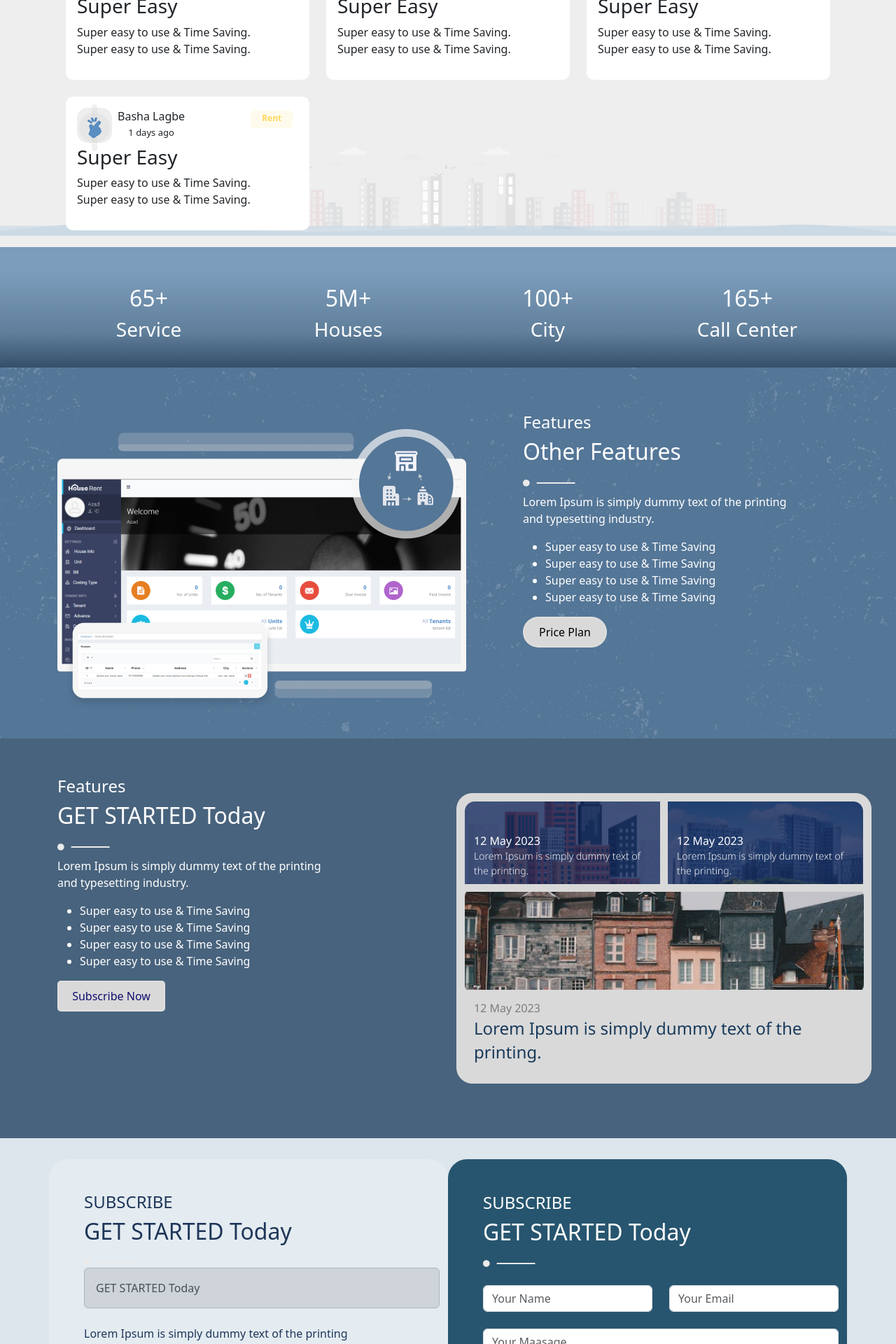
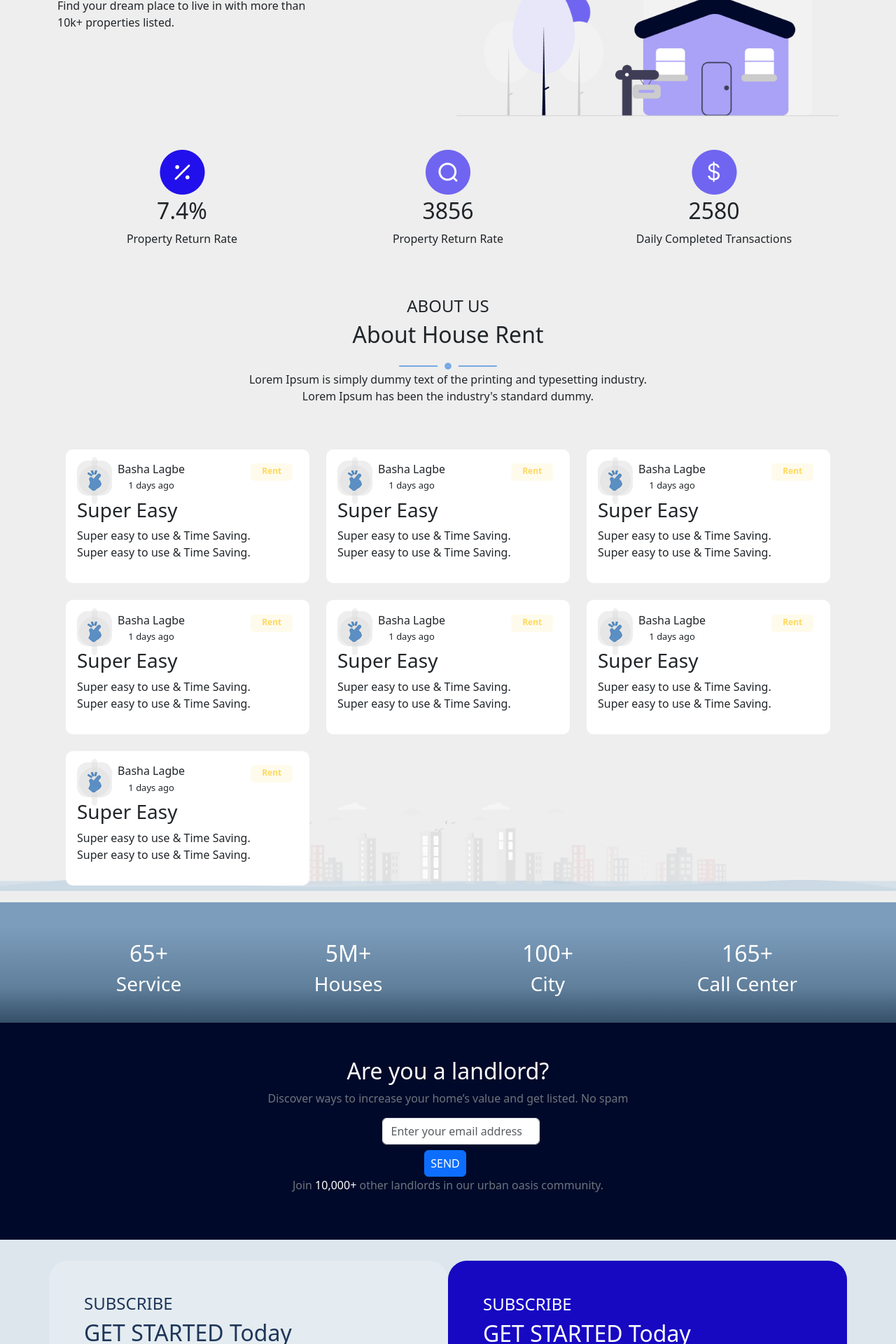
Before and after one commit to Saif-Tasnim/Basa_Lagbe, a Django app: page / in a window 1280 px wide; the page is wider, and only the part inside the window is pictured. Shown: the part 2360-4280 px from the top of that part at 70% size. Run offline with Django 4.2, Linux system fonts and the light colour scheme.

Commit message:
adding new section

```diff
--- a/static/css/style.css
+++ b/static/css/style.css
@@ -132,7 +132,7 @@ a {
   padding-bottom: 30px;
 }
 .contactoday {
-  background: #27556f;
+  background: #1708c2;
   border-radius: 27px;
   padding-top: 30px;
   padding-left: 50px;
@@ -153,13 +153,13 @@ a {
   color: #fff;
 }
 .footer {
-  background-color: rgba(34, 69, 96, 1);
+  background-color: #000929;
   color: #fff;
   padding-top: 50px;
   padding-bottom: 30px;
 }
 .privacypolicy {
-  background-color: #27556f;
+  background-color: #031a6c;
   color: #fff;
   text-align: center;
   padding-top: 20px;
@@ -183,6 +183,16 @@ a {
   }
 }
 
+.landloard {
+  background-color: #000929;
+  color: #fff;
+  text-align: center;
+  padding-top: 50px;
+  padding-bottom: 50px;
+  margin: 0 auto;
+  float: none;
+}
+
 /*
 base colors
 
--- /dev/null
+++ b/templates/Components/deal.html
@@ -0,0 +1,26 @@
+{%load static%}
+
+<div>
+    <div class="container">
+
+        <div class="row">
+            <div class="col-lg-6 col-md-6 col-sm-12">
+                <img src="{%static 'images/Frame31.png' %}" class="img-responsive" alt="img"/>
+
+                <h2 class="text-start">
+                    We make it easy for<br/> tenants and landlords.
+                </h2>
+                <p>
+                    Whether it’s selling your current home, getting financing, or buying a new home, we make it easy and efficient. The best part? you’ll save a bunch of money and time with our services.
+                </p>
+
+                <button class="roundbtn">See more ></button>
+
+                </div>
+
+            <div class="col-lg-6 col-md-6 col-sm-12">
+                <img src="{%static 'images/gp5.png' %}" class="img-fluid" alt="img"/>
+            </div>
+        </div>
+    </div>
+</div>
--- /dev/null
+++ b/templates/Components/findhome.html
@@ -0,0 +1,63 @@
+{%load static%}
+
+<div>
+    <div class="container pt-5">
+
+        <div class="row">
+            <div class="col-lg-6 col-md-6 col-sm-12">
+                <h2>
+                    The new way to find<br/> your home
+                </h2>
+                <p>
+                    Find your dream place to live in with more than <br/>10k+ properties listed.
+                </p>
+
+
+                </div>
+
+            <div class="col-lg-6 col-md-6 col-sm-12">
+                <img src="{%static 'images/homepic.png' %}" class="img-fluid" alt="img"/>
+            </div>
+        </div>
+
+        <div class="row pt-5 text-center">
+            <div class="col-sm-12  col-xl-4	col-xxl-4 col-lg-4 col-md-4  ">
+
+                <img src="{%static 'images/Frame46.png' %}" class="img-fluid" alt="img"/>
+                <h2 class="mt-1">
+                    7.4%
+                </h2>
+                <p class="mt-1" text-secondary>
+                    Property Return Rate
+                </p>
+            </div>
+
+
+
+            <div class="col-sm-12  col-xl-4	col-xxl-4 col-lg-4 col-md-4  ">
+
+                <img src="{%static 'images/search.png' %}" class="img-fluid" alt="img"/>
+                <h2 class="mt-1">
+                   3856
+                </h2>
+                <p class="mt-1" text-secondary>
+                    Property Return Rate
+                </p>
+            </div>
+
+
+
+            <div class="col-sm-12  col-xl-4	col-xxl-4 col-lg-4 col-md-4  ">
+
+                <img src="{%static 'images/dollar.png' %}" class="img-fluid" alt="img"/>
+                <h2 class="mt-1">
+                   2580
+                </h2>
+                <p class="mt-1" text-secondary>
+                    Daily Completed Transactions
+                </p>
+            </div>
+
+        </div>
+    </div>
+</div>
--- /dev/null
+++ b/templates/Components/landloard.html
@@ -0,0 +1,27 @@
+{% load static%}
+
+<div class="landloard text-center">
+ <div class="container">
+    <h2>Are you a landlord?</h2>
+    <p class="text-secondary">Discover ways to increase your home’s value and get listed. No spam</p>
+
+    <div class="row d-flex justify-content-center text-center">
+        <div class="input-group w-25 ps-5 ">
+            <div class="input-group-prepend">
+                <input type="text" class="form-control" placeholder="Enter your email address" />
+
+            </div>
+
+          </div>
+
+          <div class="float-right">
+            <button type="submit" class="btn btn-primary mt-2 ps-2 pe-2 me-2">SEND</button>
+          </div>
+    </div>
+
+    <p class="text-secondary">
+        Join <span class="text-white">10,000+</span> other landlords in our urban oasis community.
+    </p>
+ </div>
+
+</div>
--- a/templates/index.html
+++ b/templates/index.html
@@ -45,10 +45,15 @@
 <!-- ABout us section end -->
 
 {% include "Components/featured.html" %}
+{% include "Components/deal.html" %}
+{% include "Components/findhome.html" %}
+
 {% include "Components/aboutus.html" %}
 {% include "Components/numbers.html" %}
-{% include "Components/OtherFeauture.html" %}
-{% include "Components/newslatter.html" %}
+{% include "Components/landloard.html" %}
+
+<!-- {% include "Components/OtherFeauture.html" %}
+{% include "Components/newslatter.html" %} -->
 {% include "Components/contactus.html" %}
 
 
```
Also changed, not shown: static/images/Frame31.png (added), static/images/Frame46.png (added), static/images/dollar.png (added), static/images/gp5.png (added), static/images/homepic.png (added), static/images/search.png (added).
